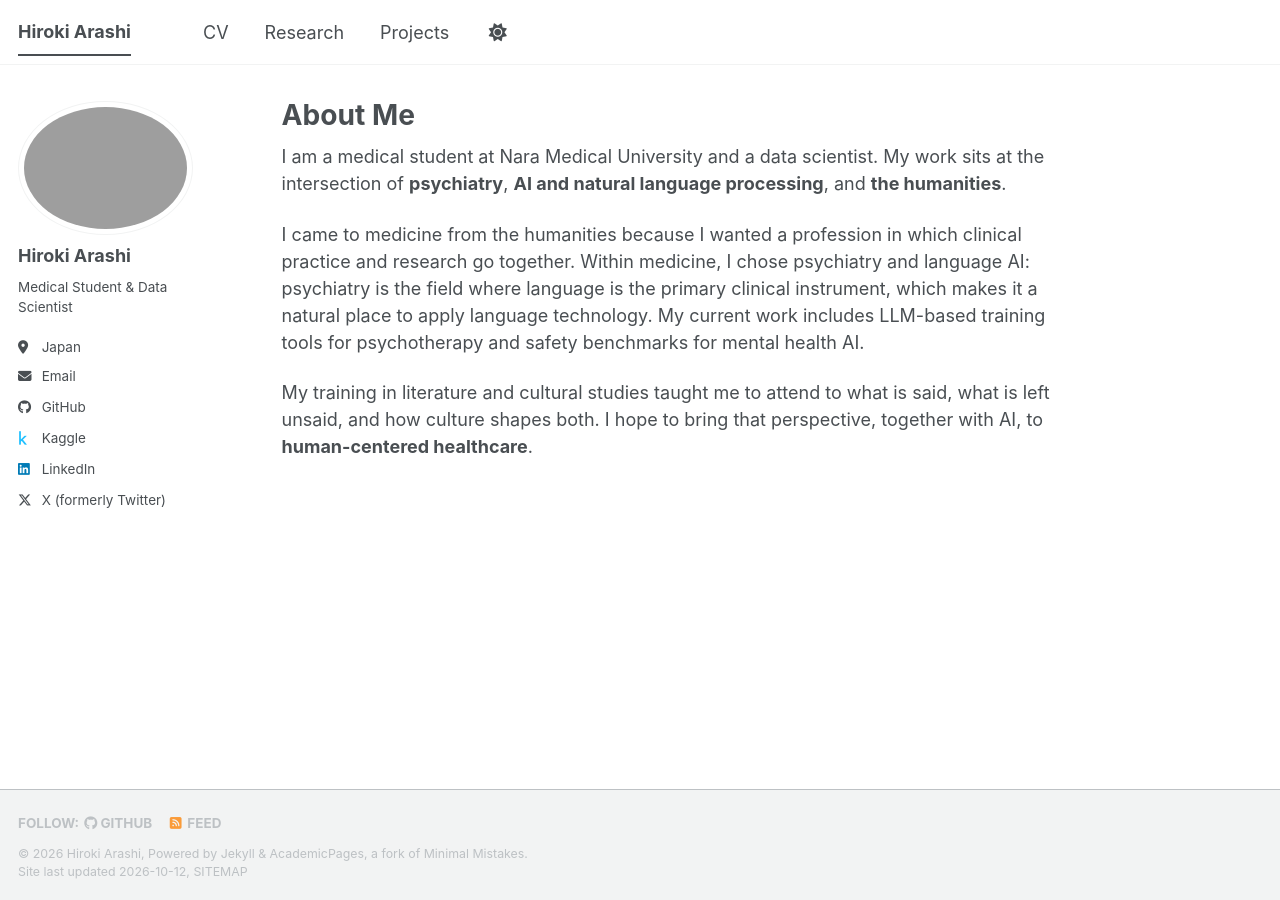
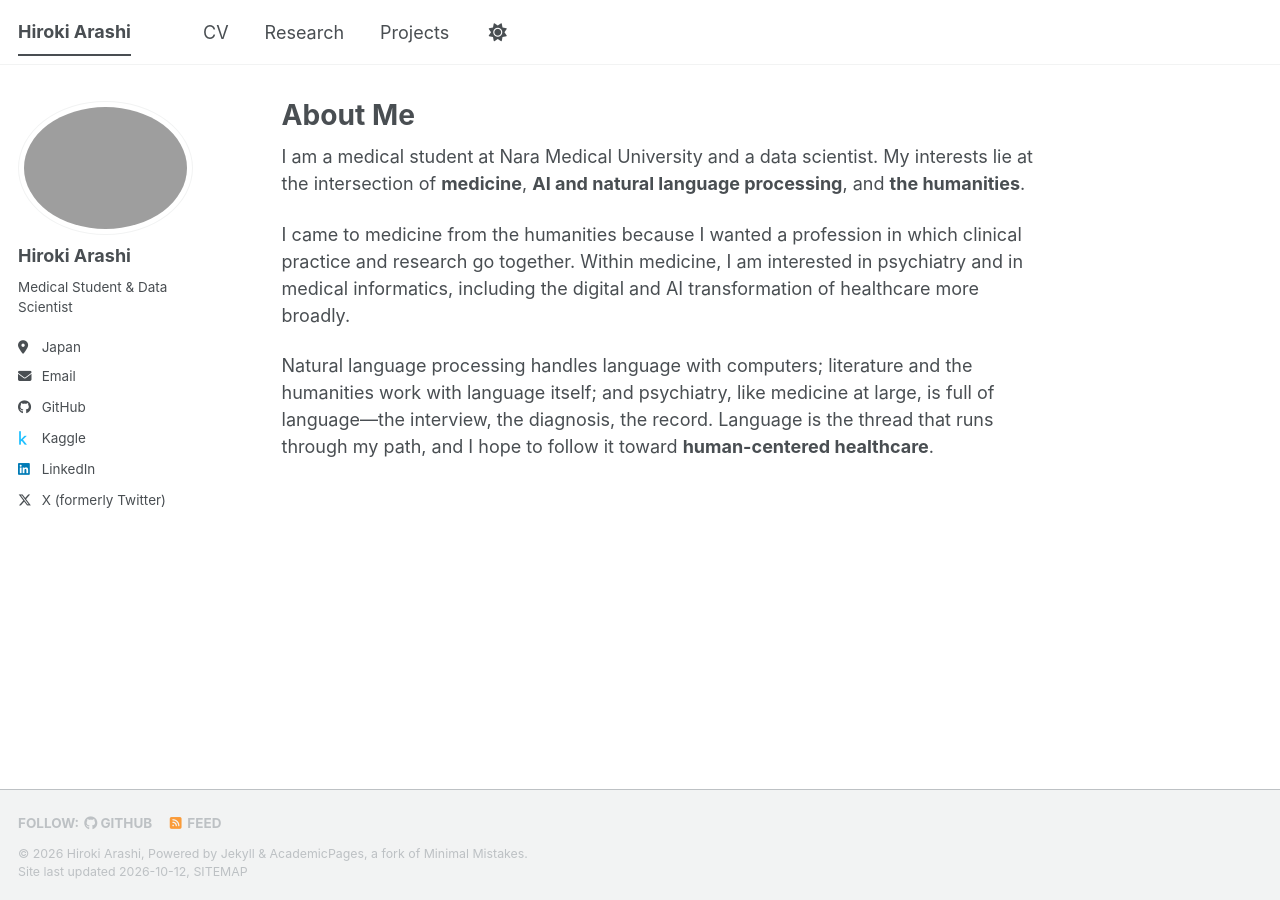
Before and after one commit to 1984akg/hirokiarashi.com, a Jekyll site: the page built from _pages/about.md, in a window 1280 px wide. Built offline with Jekyll 4.4.1, drawn with Linux system fonts in a browser that asks for light colours; a script bundle is joined from its source files by our own code; library files that are not in the unit come from our copies.

Commit message:
Refine About page: broaden to medicine, add medical informatics, language as the thread
- Frame interests as medicine (psychiatry and medical informatics, incl.
  healthcare DX/AI) rather than psychiatry alone
- Drop the current-work sentence; details live on the Research/Projects pages
- Close with language as the common thread across NLP, the humanities, and medicine

Co-Authored-By: Claude Fable 5.1 <noreply@anthropic.com>
Claude-Session: https://claude.ai/code/session_01Ka6Wk4LhTAetxcHUUWKL5N

```diff
--- a/_pages/about.md
+++ b/_pages/about.md
@@ -7,8 +7,8 @@ redirect_from:
   - /about.html
 ---
 
-I am a medical student at Nara Medical University and a data scientist. My work sits at the intersection of **psychiatry**, **AI and natural language processing**, and **the humanities**.
+I am a medical student at Nara Medical University and a data scientist. My interests lie at the intersection of **medicine**, **AI and natural language processing**, and **the humanities**.
 
-I came to medicine from the humanities because I wanted a profession in which clinical practice and research go together. Within medicine, I chose psychiatry and language AI: psychiatry is the field where language is the primary clinical instrument, which makes it a natural place to apply language technology. My current work includes LLM-based training tools for psychotherapy and safety benchmarks for mental health AI.
+I came to medicine from the humanities because I wanted a profession in which clinical practice and research go together. Within medicine, I am interested in psychiatry and in medical informatics, including the digital and AI transformation of healthcare more broadly.
 
-My training in literature and cultural studies taught me to attend to what is said, what is left unsaid, and how culture shapes both. I hope to bring that perspective, together with AI, to **human-centered healthcare**.
+Natural language processing handles language with computers; literature and the humanities work with language itself; and psychiatry, like medicine at large, is full of language—the interview, the diagnosis, the record. Language is the thread that runs through my path, and I hope to follow it toward **human-centered healthcare**.
```
